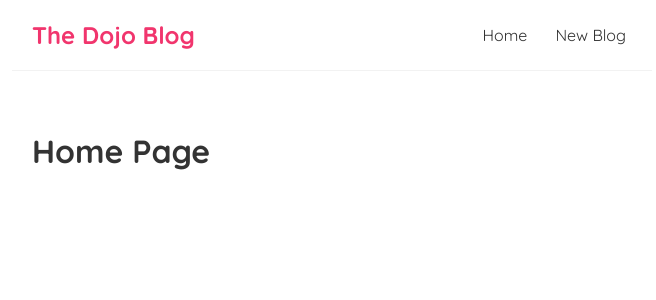
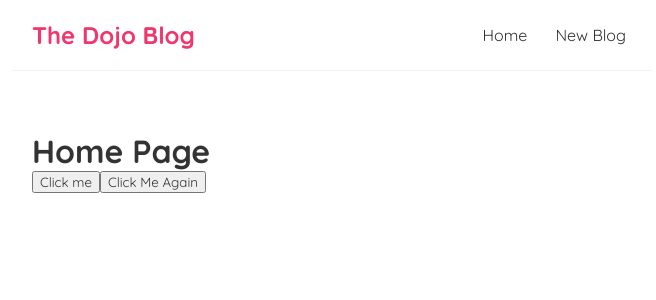
Before and after one commit to pallab99/React-js-The-Net-Code, a React (Create React App) app: page / in a window 1280 px wide. Shown: the top 300 px of the page, without its empty margins (308-964 px from the left). Built offline with nearby package versions, Linux system fonts and the light colour scheme.

Commit message:
Handle The click events

```diff
--- a/src/Home.jsx
+++ b/src/Home.jsx
@@ -1,9 +1,24 @@
 const Home = () => {
-    return (
-        <div className="Home">
-            <h1>Home Page</h1>
-        </div>
-    );
-}
+  const handleClick = () => {
+    console.log("Hello World");
+  };
+
+  const handleClickAgain = (name) => {
+    console.log("hello " + name);
+  };
+  return (
+    <div className="Home">
+      <h1>Home Page</h1>
+      <button onClick={handleClick}>Click me</button>
+      <button
+        onClick={() => {
+          handleClickAgain("Pallab");
+        }}
+      >
+        Click Me Again
+      </button>
+    </div>
+  );
+};
 
 export default Home;
```
